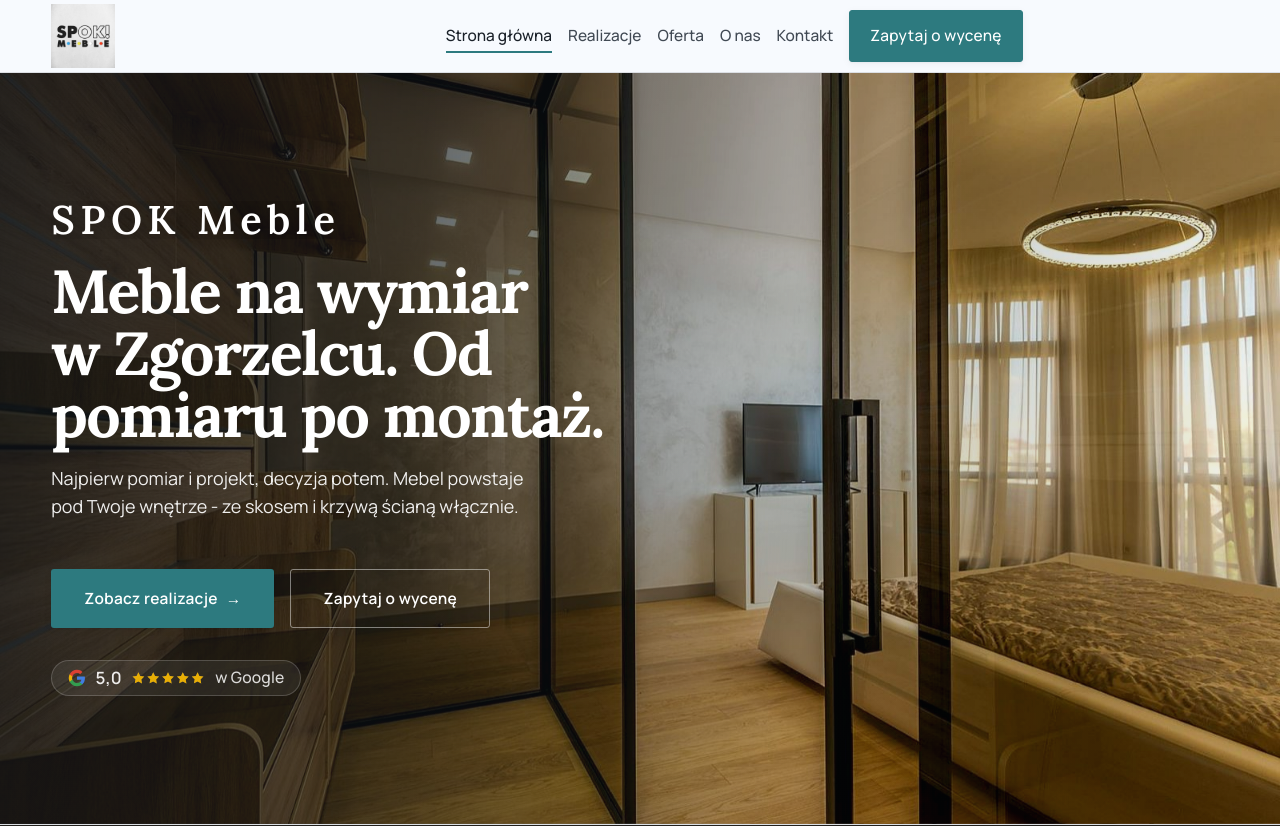
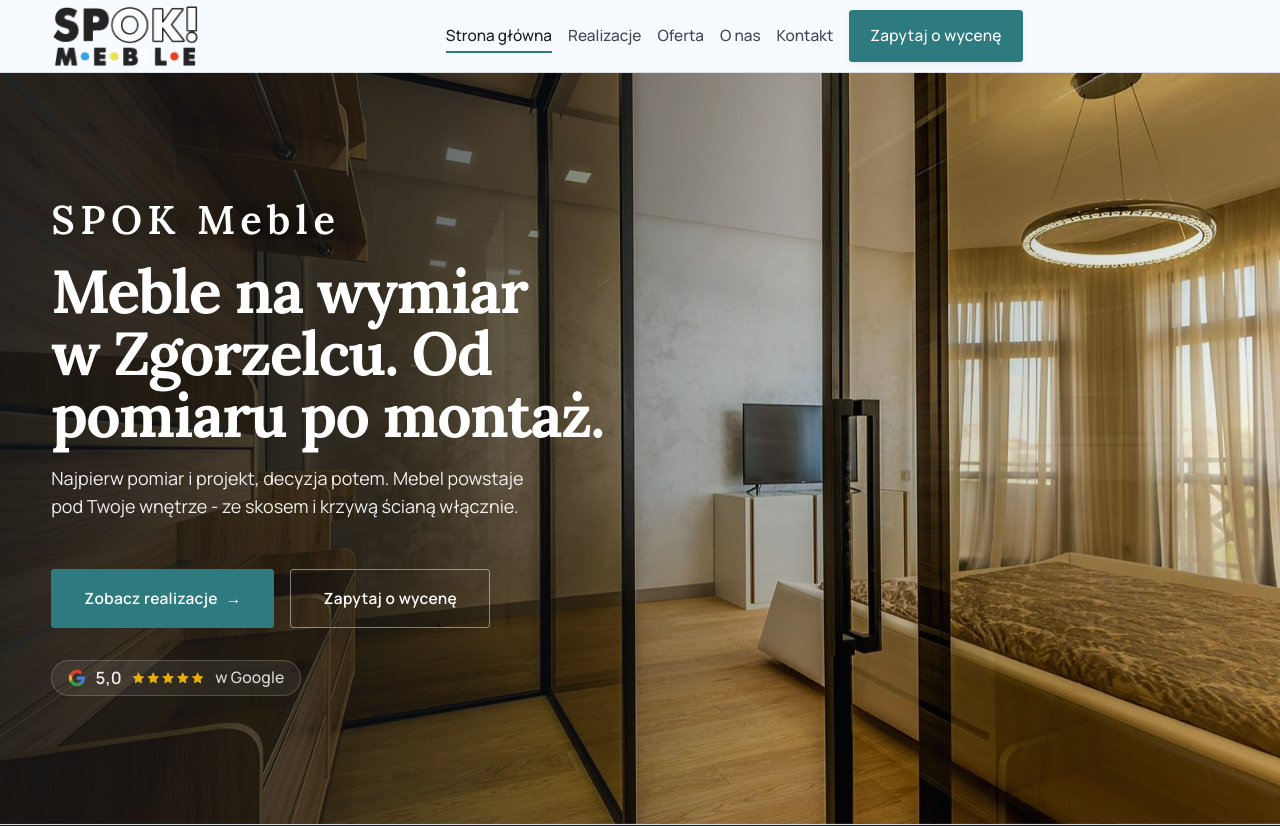
Before and after one commit to Impulseo-pl/spok-meble, a plain HTML site: page index.html in a window 1280 px wide. Shown: the top 826 px of the page. Drawn offline with Linux system fonts and the light colour scheme.

Commit message:
[claude-edit][cmt:91b624d5-11ab-4b86-a8fa-de433d954f1e] logo bez tla - przezroczysty PNG (sam napis, bez cienia i tekstury)

```diff
--- a/index.html
+++ b/index.html
@@ -27,7 +27,7 @@
 
 <header class="nav">
   <div class="wrap nav-inner">
-    <a class="brand brand-has-logo" href="index.html"><img class="brand-logo" src="img/logo.jpg" alt="SPOK Meble" width="720" height="720" decoding="async"></a>
+    <a class="brand brand-has-logo" href="index.html"><img class="brand-logo" src="img/logo.png" alt="SPOK Meble" width="612" height="264" decoding="async"></a>
     <nav class="nav-links">
       <a href="index.html" class="active" aria-current="page">Strona główna</a>
       <a href="realizacje.html">Realizacje</a>
```
Also changed, not shown: kontakt.html (+1 -1 lines), o-nas.html (+1 -1 lines), oferta.html (+1 -1 lines), realizacje.html (+1 -1 lines), img/logo.jpg (deleted), img/logo.png (added).
